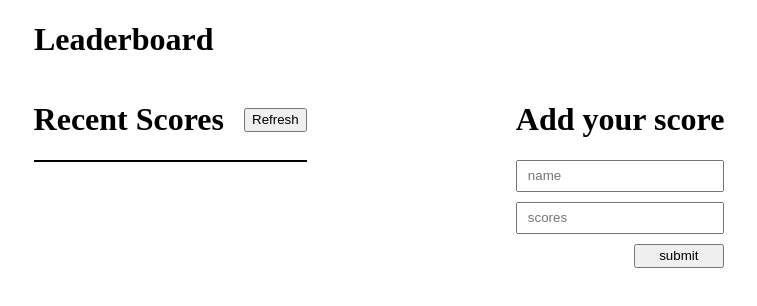
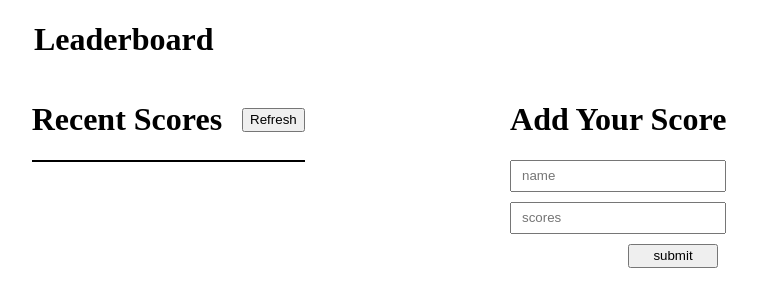
Before and after one commit to ctokoli/Leaderboard, a website built with webpack: page src/index.html in a window 1280 px wide. Shown: the whole page, without its empty margins (261-1018 px from the left). Built offline with nearby package versions, Linux system fonts and the light colour scheme; no server answers.

Commit message:
fix changes in html

```diff
--- a/src/index.html
+++ b/src/index.html
@@ -23,7 +23,7 @@
                 </div>
             </div>
             <div class="scores">
-                <h1>Add your score</h1>
+                <h1>Add Your Score</h1>
                 <form id="form">
                     <input type="text" placeholder="name" id="name">
                     <input type="text" placeholder="scores" id="score">
```
